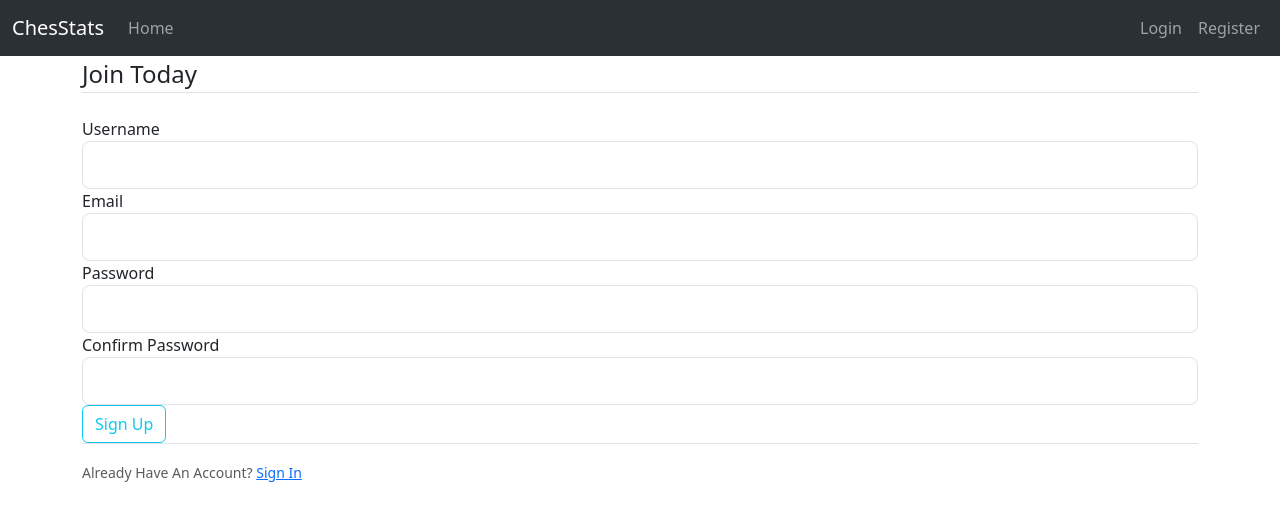
After one commit to mrcljns/Flask-chess-webapp, a Flask app: page /register in a window 1280 px wide. The commit adds this page. Shown: the top 521 px of the page. Run offline with Flask 2, Linux system fonts and the light colour scheme.

Commit message:
Added more functionalities

```diff
--- /dev/null
+++ b/application/forms.py
@@ -0,0 +1,38 @@
+from flask_wtf import FlaskForm
+from wtforms import StringField, PasswordField, SubmitField, BooleanField, SelectField
+from wtforms.validators import DataRequired, Length, Email, EqualTo, ValidationError
+from application.models import User
+
+class RegistrationForm(FlaskForm):
+    username = StringField('Username',
+                           validators=[DataRequired(), Length(min=2, max=20)])
+    email = StringField('Email',
+                        validators=[DataRequired(), Email()])
+    password = PasswordField('Password', validators=[DataRequired()])
+    confirm_password = PasswordField('Confirm Password',
+                                     validators=[DataRequired(), EqualTo('password')])
+    submit = SubmitField('Sign Up')
+
+    def validate_username(self, username):
+        user = User.query.filter_by(username=username.data).first()
+        if user:
+            raise ValidationError('That username is taken. Please choose a different one.')
+
+    def validate_email(self, email):
+        user = User.query.filter_by(email=email.data).first()
+        if user:
+            raise ValidationError('That email is taken. Please choose a different one.')
+
+
+class LoginForm(FlaskForm):
+    email = StringField('Email',
+                        validators=[DataRequired(), Email()])
+    password = PasswordField('Password', validators=[DataRequired()])
+    remember = BooleanField('Remember Me')
+    submit = SubmitField('Login')
+
+class GameForm(FlaskForm):
+    piece_color = SelectField(u'Piece color', choices=[('white', 'White'), ('black', 'Black')], validators=[DataRequired()])
+    result = SelectField(u'Result', choices=[('won', 'Won'), ('draw', 'Draw'), ('lost', 'Lost')], validators=[DataRequired()])
+    moves = StringField('Moves', validators=[DataRequired()])
+    add = SubmitField('Add')
--- a/application/routes.py
+++ b/application/routes.py
@@ -1,34 +1,76 @@
-from application import app
-from flask import render_template, request, url_for
+from application import app, db, bcrypt
+from flask import render_template, request, url_for, flash, redirect
+from application.forms import RegistrationForm, LoginForm, GameForm
+from flask_login import login_user, current_user, logout_user, login_required
+from application.models import User, Game
 import pandas as pd
 import json
 import plotly
 import plotly_express as px
-import sqlite3
+
 
 @app.route("/")
+@app.route("/home")
 def index():
     return render_template("index.html", title = "Home")
 
-@app.route("/dashboard", methods=['GET', 'POST'])
+
+@app.route("/register", methods=['GET', 'POST'])
+def register():
+    if current_user.is_authenticated:
+        return redirect(url_for("home"))
+
+    form = RegistrationForm()
+
+    if form.validate_on_submit():
+        hashed_password = bcrypt.generate_password_hash(form.password.data).decode('utf-8')
+        user = User(username=form.username.data, email=form.email.data, password=hashed_password)
+        db.session.add(user)
+        db.session.commit()
+        flash("Your account has been created! Welcome to ChesStats!", "success")
+        return redirect(url_for("login"))
+
+    return render_template('register.html', title='Register', form=form)
+
+
+@app.route("/login", methods=['GET', 'POST'])
+def login():
+    if current_user.is_authenticated:
+        return redirect(url_for("index"))
+
+    form = LoginForm()
+
+    if form.validate_on_submit():
+        user = User.query.filter_by(email=form.email.data).first()
+        if user and bcrypt.check_password_hash(user.password, form.password.data):
+            login_user(user, remember=form.remember.data)
+            next_page = request.args.get('next')
+            return redirect(next_page) if next_page else redirect(url_for('index'))
+        else:
+            flash('Login Unsuccessful. Please check email and password', 'danger')
+
+    return render_template('login.html', title='Login', form=form)
+
+@app.route("/logout")
+def logout():
+    logout_user()
+    return redirect(url_for('index'))
+
+
+@app.route("/dashboard")
+@login_required
 def dashboard():
-    with open('data/query1.sql', 'r') as sql_file:
-        sql_script = sql_file.read()
+    return render_template('dashboard.html', title='Dashboard')
 
-    connection = sqlite3.connect('data/rating_ver2.db')
 
-    openings_df = pd.read_sql_query(sql_script, connection)
-
-    names = sorted(list(set(openings_df['name'])))
-
-    selected_gm = request.form.get('selected-gm')
-
-    # Graphs
-    fig1 = px.bar(openings_df.query('name == @selected_gm'), x="Name:1", y='opening_count', title=f"{selected_gm} openings")
-
-    graphlJSON = json.dumps(fig1, cls=plotly.utils.PlotlyJSONEncoder)
-
-    connection.commit()
-    connection.close()
-
-    return render_template("index.html", title = "Dashboard", names=names, graphlJSON=graphlJSON, selected_gm=selected_gm)
+@app.route("/game/new", methods=['GET', 'POST'])
+@login_required
+def add_game():
+    form = GameForm()
+    if form.validate_on_submit():
+        game = Game(player=current_user.username, piece_color=form.piece_color.data, result=form.result.data, moves=form.moves.data)
+        db.session.add(game)
+        db.session.commit()
+        flash('You have added a game!', 'success')
+        return redirect(url_for('index'))
+    return render_template('add_game.html', title='Add Game', form=form, legend='Add Game')
--- a/application/templates/layout.html
+++ b/application/templates/layout.html
@@ -17,44 +17,51 @@
         integrity="sha384-w76AqPfDkMBDXo30jS1Sgez6pr3x5MlQ1ZAGC+nuZB+EYdgRZgiwxhTBTkF7CXvN"
         crossorigin="anonymous"></script>
 
-        <nav class="navbar navbar-expand-lg bg-body-tertiary bg-dark" data-bs-theme="dark">
+        <nav class="navbar navbar-expand-md bg-body-tertiary bg-dark" data-bs-theme="dark">
             <div class="container-fluid">
-              <a class="navbar-brand" href="#">ChesStats</a>
-              <button class="navbar-toggler" type="button" data-bs-toggle="collapse" data-bs-target="#navbarSupportedContent" aria-controls="navbarSupportedContent" aria-expanded="false" aria-label="Toggle navigation">
+              <a class="navbar-brand" href="/">ChesStats</a>
+              <button class="navbar-toggler" type="button" data-bs-toggle="collapse" data-bs-target="#navbarSupportedContent" \
+              aria-controls="navbarSupportedContent" aria-expanded="false" aria-label="Toggle navigation">
                 <span class="navbar-toggler-icon"></span>
               </button>
-              <div class="collapse navbar-collapse" id="navbarSupportedContent">
-                <ul class="navbar-nav me-auto mb-2 mb-lg-0">
-                  <li class="nav-item">
-                    <a class="nav-link active" aria-current="page" href="#">Home</a>
-                  </li>
-                  <li class="nav-item">
-                    <a class="nav-link" href="dashboard">Dashboard</a>
-                  </li>
-                </ul>
+              <div class="collapse navbar-collapse" id="navbarToggle">
+                <div class="navbar-nav mr-auto">
+                  <a class="nav-item nav-link" href="{{ url_for('index') }}">Home</a>
+                </div>
+                {% if current_user.is_authenticated %}
+                  <div class="navbar-nav">
+                    <a class="nav-item nav-link" href="{{ url_for('dashboard') }}">Dashboard</a>
+                    <a class="nav-item nav-link" href="{{ url_for('add_game') }}">Add game</a>
+                  </div>
+                  <div class="navbar-nav ms-auto">
+                    <a class="nav-item nav-link" href="{{ url_for('logout') }}">Logout</a>
+                  </div>
+                {% else %}
+                  <div class="navbar-nav ms-auto">
+                    <a class="nav-item nav-link" href="{{ url_for('login') }}">Login</a>
+                    <a class="nav-item nav-link" href="{{ url_for('register') }}">Register</a>
+                  </div>
+                {% endif %}
               </div>
             </div>
           </nav>
 
           <main>
             <div class="container">
-              <div class="row">
-                <form action="/dashboard" method="POST">
-                  <label for="selected-gm">Select grandmaster</label>
-                  <select name="selected-gm" class="form-select" aria-label="Default select example" onchange="this.form.submit();">
-                    {% for gm in names %}
-                      <option value="{{gm}}" {% if selected_gm == gm %} selected {% endif %}>{{gm}}</option>
-                    {% endfor %}
-                  </select>
-                </form>
-              </div>
-            </div>
-            <div class="container">
                 <div class="row">
                     <div class=".col-md-12 col-sm-12 col-xm-12">
                         <div class="ml-auto mr-auto">
-                            {% block content %}
-                            {% endblock %}
+                          {% with messages = get_flashed_messages(with_categories=true) %}
+                            {% if messages %}
+                              {% for category, message in messages %}
+                                <div class="alert alert-{{ category }}">
+                                  {{ message }}
+                                </div>
+                              {% endfor %}
+                            {% endif %}
+                          {% endwith %}
+                          {% block content %}
+                          {% endblock %}
                         </div>
                     </div>
                 </div>
--- /dev/null
+++ b/application/templates/register.html
@@ -0,0 +1,72 @@
+{% extends "layout.html" %}
+{% block content %}
+    <div class="content-section">
+        <form method="POST" action="">
+            {{ form.hidden_tag() }}
+            <fieldset class="form-group">
+                <legend class="border-bottom mb-4">Join Today</legend>
+                <div class="form-group">
+                    {{ form.username.label(class="form-control-label") }}
+
+                    {% if form.username.errors %}
+                        {{ form.username(class="form-control form-control-lg is-invalid") }}
+                        <div class="invalid-feedback">
+                            {% for error in form.username.errors %}
+                                <span>{{ error }}</span>
+                            {% endfor %}
+                        </div>
+                    {% else %}
+                        {{ form.username(class="form-control form-control-lg") }}
+                    {% endif %}
+                </div>
+                <div class="form-group">
+                    {{ form.email.label(class="form-control-label") }}
+                    {% if form.email.errors %}
+                        {{ form.email(class="form-control form-control-lg is-invalid") }}
+                        <div class="invalid-feedback">
+                            {% for error in form.email.errors %}
+                                <span>{{ error }}</span>
+                            {% endfor %}
+                        </div>
+                    {% else %}
+                        {{ form.email(class="form-control form-control-lg") }}
+                    {% endif %}
+                </div>
+                <div class="form-group">
+                    {{ form.password.label(class="form-control-label") }}
+                    {% if form.password.errors %}
+                        {{ form.password(class="form-control form-control-lg is-invalid") }}
+                        <div class="invalid-feedback">
+                            {% for error in form.password.errors %}
+                                <span>{{ error }}</span>
+                            {% endfor %}
+                        </div>
+                    {% else %}
+                        {{ form.password(class="form-control form-control-lg") }}
+                    {% endif %}
+                </div>
+                <div class="form-group">
+                    {{ form.confirm_password.label(class="form-control-label") }}
+                    {% if form.confirm_password.errors %}
+                        {{ form.confirm_password(class="form-control form-control-lg is-invalid") }}
+                        <div class="invalid-feedback">
+                            {% for error in form.confirm_password.errors %}
+                                <span>{{ error }}</span>
+                            {% endfor %}
+                        </div>
+                    {% else %}
+                        {{ form.confirm_password(class="form-control form-control-lg") }}
+                    {% endif %}
+                </div>
+            </fieldset>
+            <div class="form-group">
+                {{ form.submit(class="btn btn-outline-info") }}
+            </div>
+        </form>
+    </div>
+    <div class="border-top pt-3">
+        <small class="text-muted">
+            Already Have An Account? <a class="ml-2" href="{{ url_for('login') }}">Sign In</a>
+        </small>
+    </div>
+{% endblock content %}
```
Also changed, not shown: application/__init__.py (+10 -0 lines), application/models.py (added, +31 -0 lines), application/templates/add_game.html (added, +53 -0 lines), application/templates/dashboard.html (added, +27 -0 lines), application/templates/index.html (+0 -14 lines), application/templates/login.html (added, +52 -0 lines), instance/chessdb.db (added), webapp.py (deleted).
